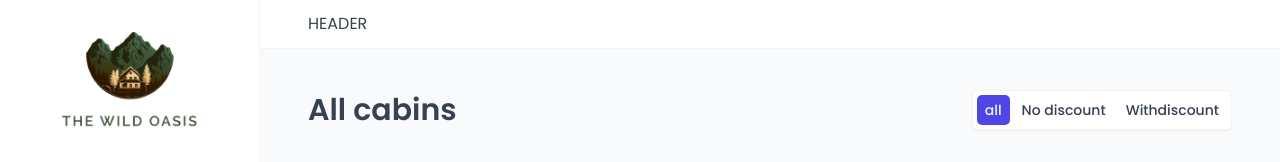
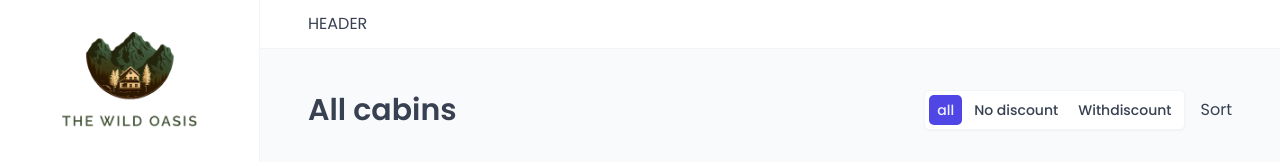
Before and after one commit to fatehbenchiheub/the-wild-oasis, a React (Vite) app: page /cabins in a window 1280 px wide. Shown: the top 162 px of the page. Built offline with nearby package versions, Linux system fonts and the light colour scheme; no server answers; the database is empty; a web font is replaced by a local one.

Commit message:
feat: initialize SortBy and select comps for cabin sorting type

```diff
--- a/src/features/cabins/CabinTableOperations.tsx
+++ b/src/features/cabins/CabinTableOperations.tsx
@@ -1,5 +1,6 @@
 import TableOperations from '../../ui/TableOperations';
 import Filter from '../../ui/Filter';
+import SortBy from '../../ui/SortBy';
 
 function CabinTableOperations() {
   return (
@@ -21,6 +22,35 @@ function CabinTableOperations() {
           },
         ]}
       />
+
+      <SortBy
+        options={[
+          {
+            value: 'name-asc',
+            label: 'Sort by name (A-Z)',
+          },
+          {
+            value: 'name-desc',
+            label: 'Sort by name (Z-A)',
+          },
+          {
+            value: 'regularPrice-asc',
+            label: 'Sort by price (low first)',
+          },
+          {
+            value: 'regularPrice-desc',
+            label: 'Sort by price (high first)',
+          },
+          {
+            value: 'maxCapacity-asc',
+            label: 'Sort by capacity (low first)',
+          },
+          {
+            value: 'maxCapacity-desc',
+            label: 'Sort by capacity (high first)',
+          },
+        ]}
+      />
     </TableOperations>
   );
 }
--- a/src/ui/Filter.tsx
+++ b/src/ui/Filter.tsx
@@ -60,6 +60,7 @@ function Filter({ filterField, options }: FilterPropType) {
           key={option.value}
           onClick={() => handleClick(option.value)}
           active={currentFilter === option.value}
+          disabled={currentFilter === option.value}
         >
           {option.label}
         </FilterButton>
--- /dev/null
+++ b/src/ui/SortBy.tsx
@@ -0,0 +1,5 @@
+function SortBy({ options }) {
+  return <div>Sort</div>;
+}
+
+export default SortBy;
```
Also changed, not shown: src/ui/Select.tsx (+5 -5 lines).
